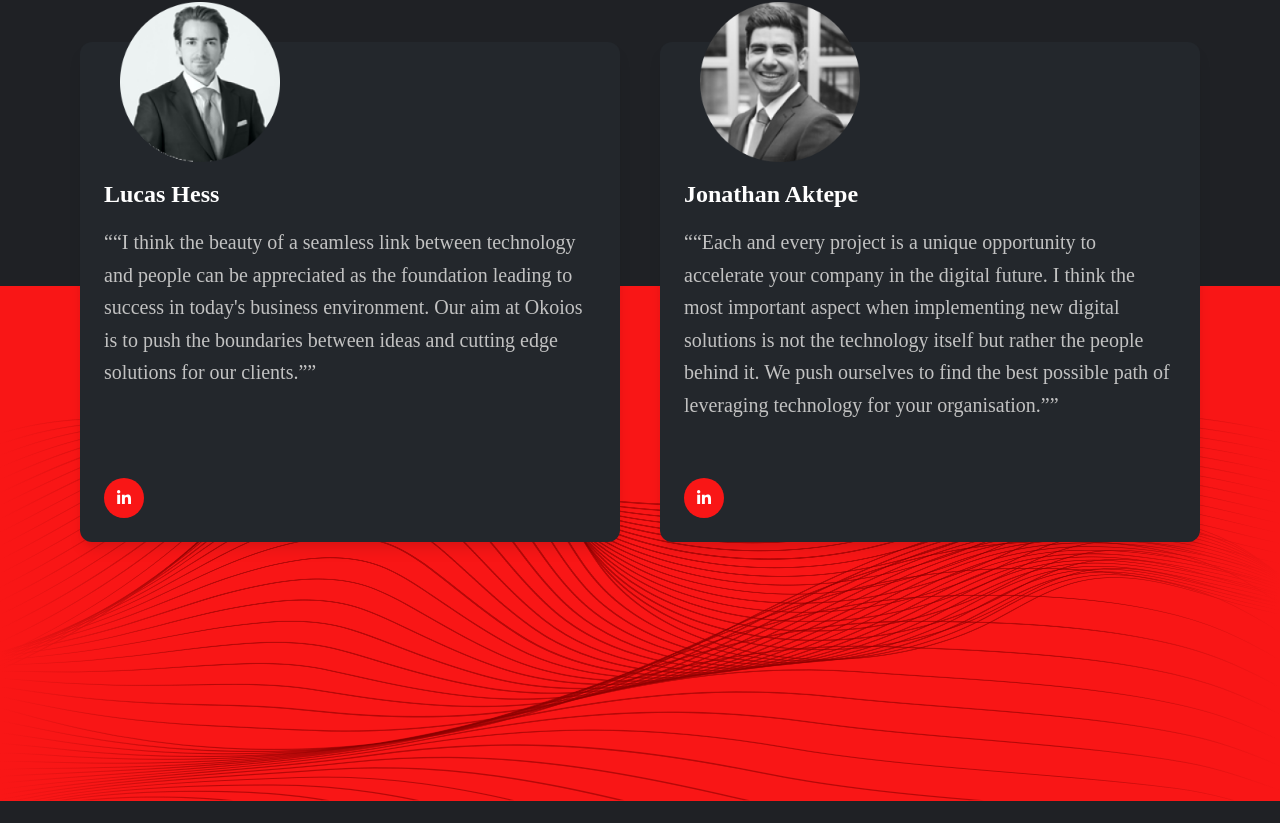
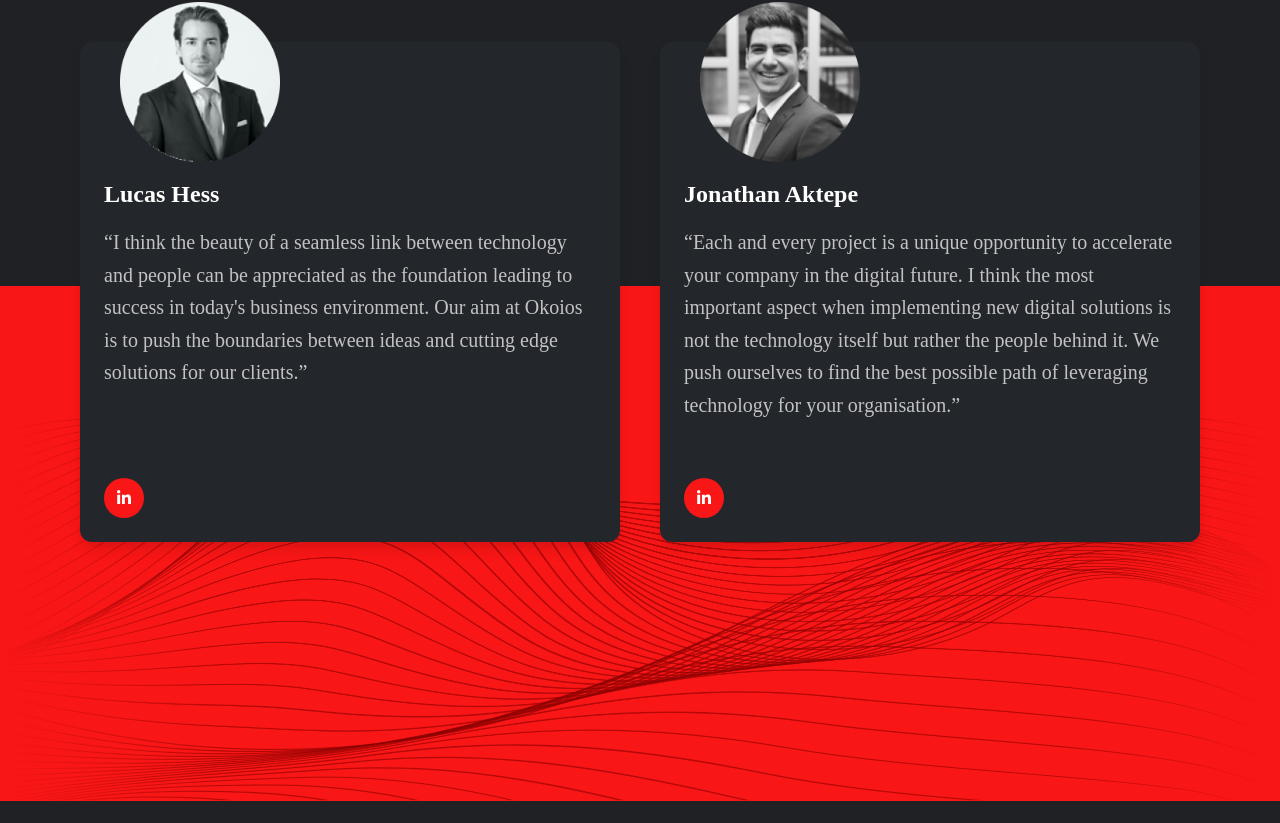
Before and after one commit to OKOIOS/okoios-website, a Next.js app: page /about in a window 1280 px wide. Shown: the part 1336-2159 px from the top of the page. Built offline with nearby package versions, Linux system fonts and the light colour scheme.

Commit message:
fix profile card issue

```diff
--- a/components/common/ProfileCard.tsx
+++ b/components/common/ProfileCard.tsx
@@ -17,13 +17,13 @@ export default function ProfileCard({
 }) {
   return (
     <>
-      <div className="bg-oklightgray shadow-lg rounded-xl p-6 relative md:text-left text-center md:max-w-[565px] lg:h-[500px] w-full">
+      <div className="bg-oklightgray shadow-lg rounded-xl p-6 relative md:text-left text-center lg:max-w-[565px] xl:h-[500px] w-full">
         <div className="absolute -top-20 xl:-top-10 left-0 md:left-10 right-0 md:right-auto">
           <Image src={image} alt={name} height={160} width={160} />
         </div>
         <div className="pt-28">
           <h5 className="text-okwhite text-2xl font-bold mb-4">{name}</h5>
-          <p className="mb-16 leading-relaxed text-xl">“{details}”</p>
+          <p className="mb-16 leading-relaxed text-xl">{details}</p>
           <ul className="flex space-x-6 items-center md:justify-start justify-center absolute md:left-6 left-0 md:right-auto right-0 md:mx-0 mx-auto bottom-10 md:bottom-6">
             <li>
               <Link href={linkedin}>
```
